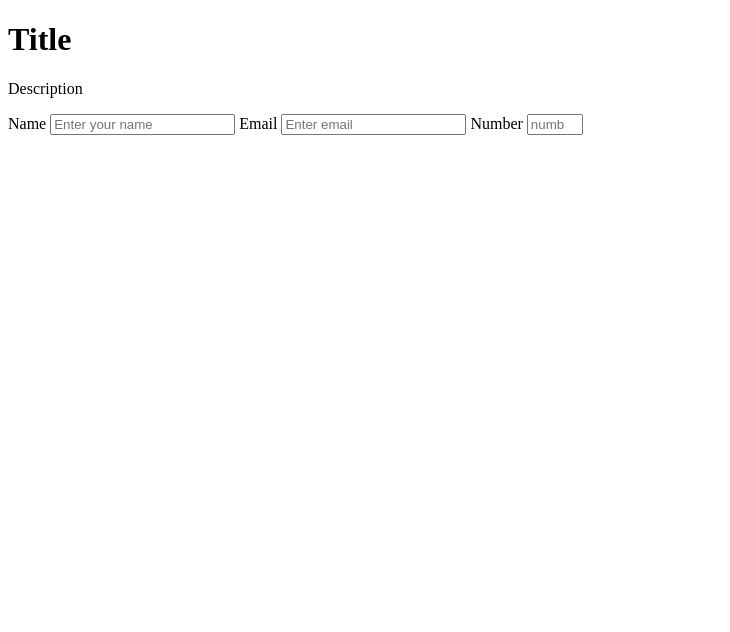
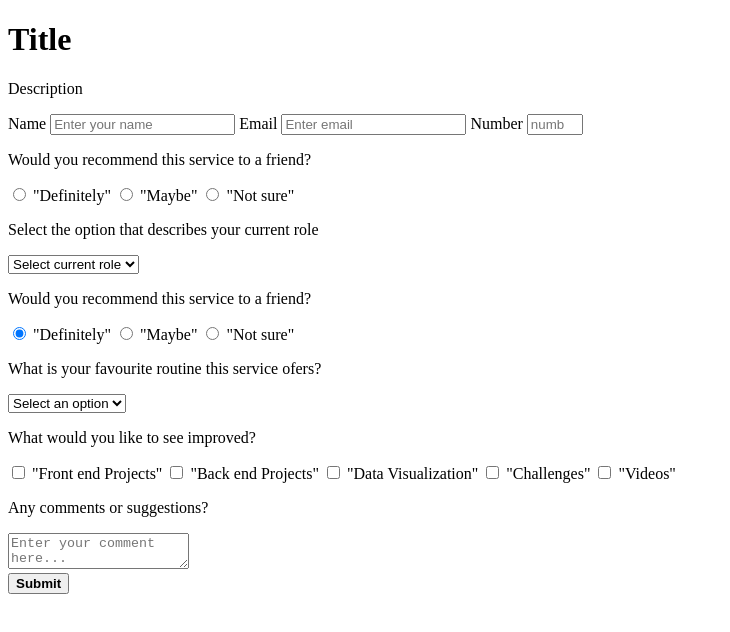
Before and after one commit to UlisesVil/Jurgen-Ulises-Repository, a plain HTML site: page index.html in a window 1280 px wide. Shown: the whole page, without its empty margins (0-730 px from the left). Drawn offline with Linux system fonts and the light colour scheme.

Commit message:
finished

```diff
--- a/index.html
+++ b/index.html
@@ -24,7 +24,175 @@
         <input id = "email" type = "email" email="email" class="form-control" placeholder="Enter email" required>
       <label id= "number-label" for="number">Number</label>
         <input id = "number" type = "number" type= "range" number= "number" class= "form-control" placeholder= "number i" required min= "0" max="99">
-    </form>
+
+        <div class="formgroup">
+
+          <p>Would you recommend this service to a friend?</p>
+
+            <label>
+
+              <input name="user-recommend" value="definitely" type="radio" class="input-radio" checked>
+
+              "Definitely"
+
+            </label>
+
+            <label>
+
+              <input name="user-recommend" value="maybe" type="radio" class="input-radio">
+
+              "Maybe"
+
+            </label>
+
+            <label>
+
+              <input name="user-recommend" value="not-sure" type="radio" class="input-radio">
+
+              "Not sure"
+
+            </label>
+
+      </div>
+
+    <div class="formgroup">
+
+      <p>Select the option that describes your current role</p>
+
+      <select id="dropdown" name="role" class="form-control" required>
+
+        <option disabled selected value>Select current role</option>
+
+        <option value="student">Student</option>
+
+        <option value="job">Full time job</option>
+
+        <option value="learner">Full time learner</option>
+
+        <option value="preferNo">Prefer not to say</option>
+
+        <option value="other">Other</option>
+
+      </select>
+
+  </div>
+
+
+  <div class="formgroup">
+
+    <p>Would you recommend this service to a friend?</p>
+
+      <label>
+
+        <input name="user-recommend" value="definitely" type="radio" class="input-radio" checked>
+
+        "Definitely"
+
+      </label>
+
+      <label>
+
+        <input name="user-recommend" value="maybe" type="radio" class="input-radio">
+
+        "Maybe"
+
+      </label>
+
+      <label>
+
+        <input name="user-recommend" value="not-sure" type="radio" class="input-radio">
+
+        "Not sure"
+
+      </label>
+
+</div>
+
+  <div class="formgroup">
+
+    <p>What is your favourite routine this service ofers?</p>
+
+      <select id="dropdown" name="role" class="form-control" required>
+
+        <option disabled selected value>Select an option</option>
+
+        <option value="challenges">Challenges</option>
+
+        <option value="projects">Projects</option>
+
+        <option value="community">Community</option>
+
+        <option value="opensourse">Open Sourse</option>
+
+      </select>
+
+  </div>
+
+  <div class="formgroup">
+
+      <p>What would you like to see improved?</p>
+
+      <label>
+
+        <input name="prefer" value="front-end-projects" type="checkbox" class="input-checkbox">
+
+        "Front end Projects"
+
+      </label>
+
+      <label>
+
+        <input name="prefer" value="back-end-projects" type="checkbox" class="input-checkbox">
+
+        "Back end Projects"
+
+      </label>
+
+      <label>
+
+        <input name="prefer" value="data-visualization" type="checkbox" class="input-checkbox">
+
+        "Data Visualization"
+
+      </label>
+
+      <label>
+
+        <input name="prefer" value="challenges" type="checkbox" class="input-checkbox">
+
+        "Challenges"
+
+      </label>
+
+      <label>
+
+        <input name="prefer" value="videos" type="checkbox" class="input-checkbox">
+
+        "Videos"
+
+      </label>
+
+  </div>
+
+  <div class="formgroup">
+
+      <p>Any comments or suggestions?</p>
+
+      <textarea id="comments" class="input-textarea" name="comment" placeholder="Enter your comment here..."></textarea>
+
+  </div>
+
+  <div class="formgroup">
+
+      <button type="submit" id="submit" class="submit-button"><strong>Submit</strong></button>
+
+  </div>
+
+</form>
+
+
+
+
     <script src="https://cdn.freecodecamp.org/testable-projects-fcc/v1/bundle.js"></script>
 
     <!--
```
